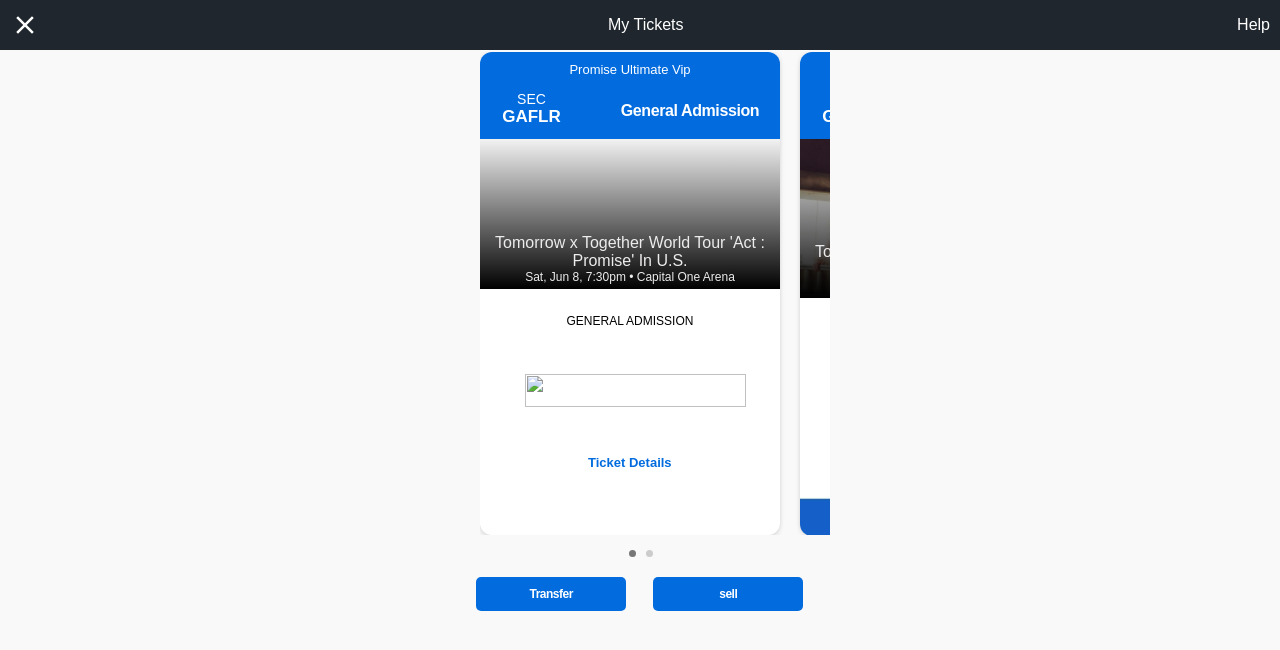
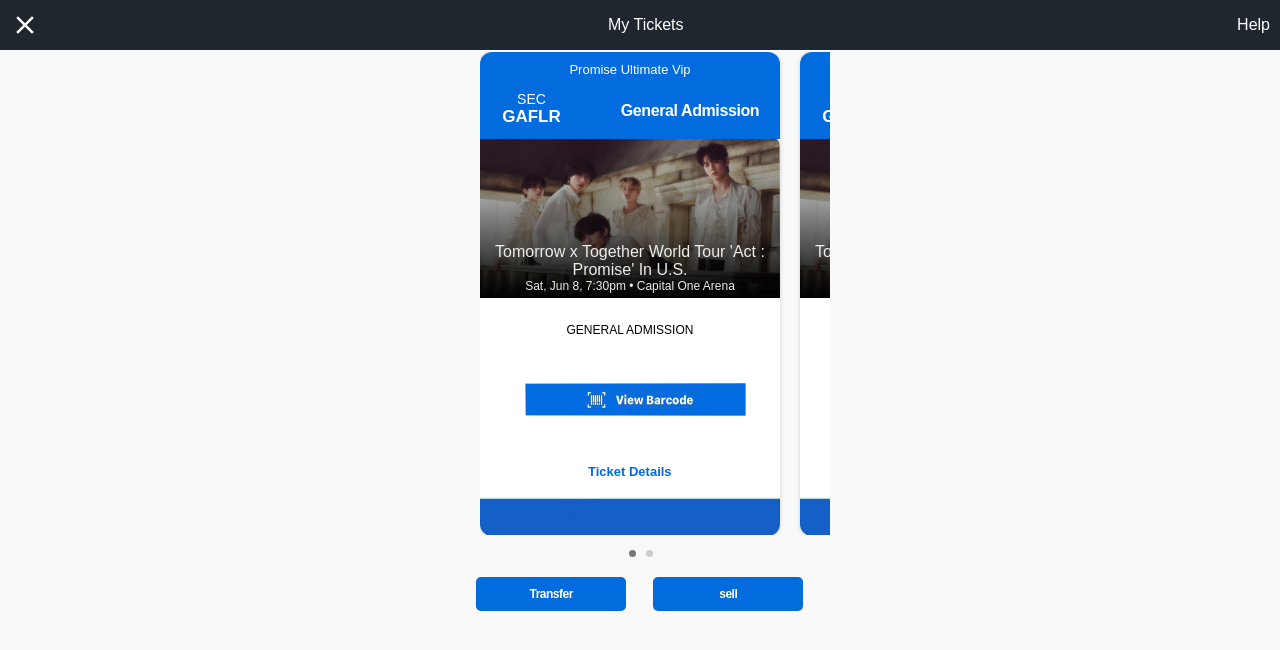
Before and after one commit to Ginnie1256/ticket.invit, a plain HTML site: page index.html in a window 1280 px wide. Drawn offline with Linux system fonts and the light colour scheme.

Commit message:
Update index.html

```diff
--- a/index.html
+++ b/index.html
@@ -475,7 +475,7 @@
 ">General Admission</div>
 </div>
                     <div for="content">
-                        <img src=".1717728534814.jpg" alt="" srcset="">
+                        <img src="1717728534814.jpg" alt="" srcset="">
                         <div>
                             <div>
                             <div style="position: absolute; bottom: 0;left:0; right:0;padding: 5px 10px;">
@@ -491,7 +491,7 @@
     font-size: 12px;
 ">GENERAL ADMISSION</font></div>
                         <div for="pay">
-                               <img src=".b.png" style="
+                               <img src="b.png" style="
                                 width: 221px;
                                 height: 33px;
                                 ">
@@ -502,7 +502,7 @@
                         </div>
                     </div>
                     <div for="footer">
-                        <font size="-1"><img src=".Verified.jpg" alt=""></font>
+                        <font size="-1"><img src="Verified.jpg" alt=""></font>
                     </div>
                 </div>
 
@@ -526,7 +526,7 @@
 ">General Admission</div>
 </div>
                     <div for="content">
-                        <img src="/1717728534814.jpg" alt="" srcset="">
+                        <img src="1717728534814.jpg" alt="" srcset="">
                         <div>
                             <div>
                             <div style="position: absolute; bottom: 0;left:0; right:0;padding: 5px 10px;">
@@ -542,7 +542,7 @@
     font-size: 12px;
 ">GENERAL ADMISSION</font></div>
                         <div for="pay">
-                               <img src="/b.png" style="
+                               <img src="b.png" style="
                                 width: 221px;
                                 height: 33px;
                                 ">
@@ -552,7 +552,7 @@
                         </div>
                     </div>
                     <div for="footer">
-                        <font size="-1"><img src="/Verified.jpg" alt=""></font>
+                        <font size="-1"><img src="Verified.jpg" alt=""></font>
                     </div>
                 </div>
 
```
